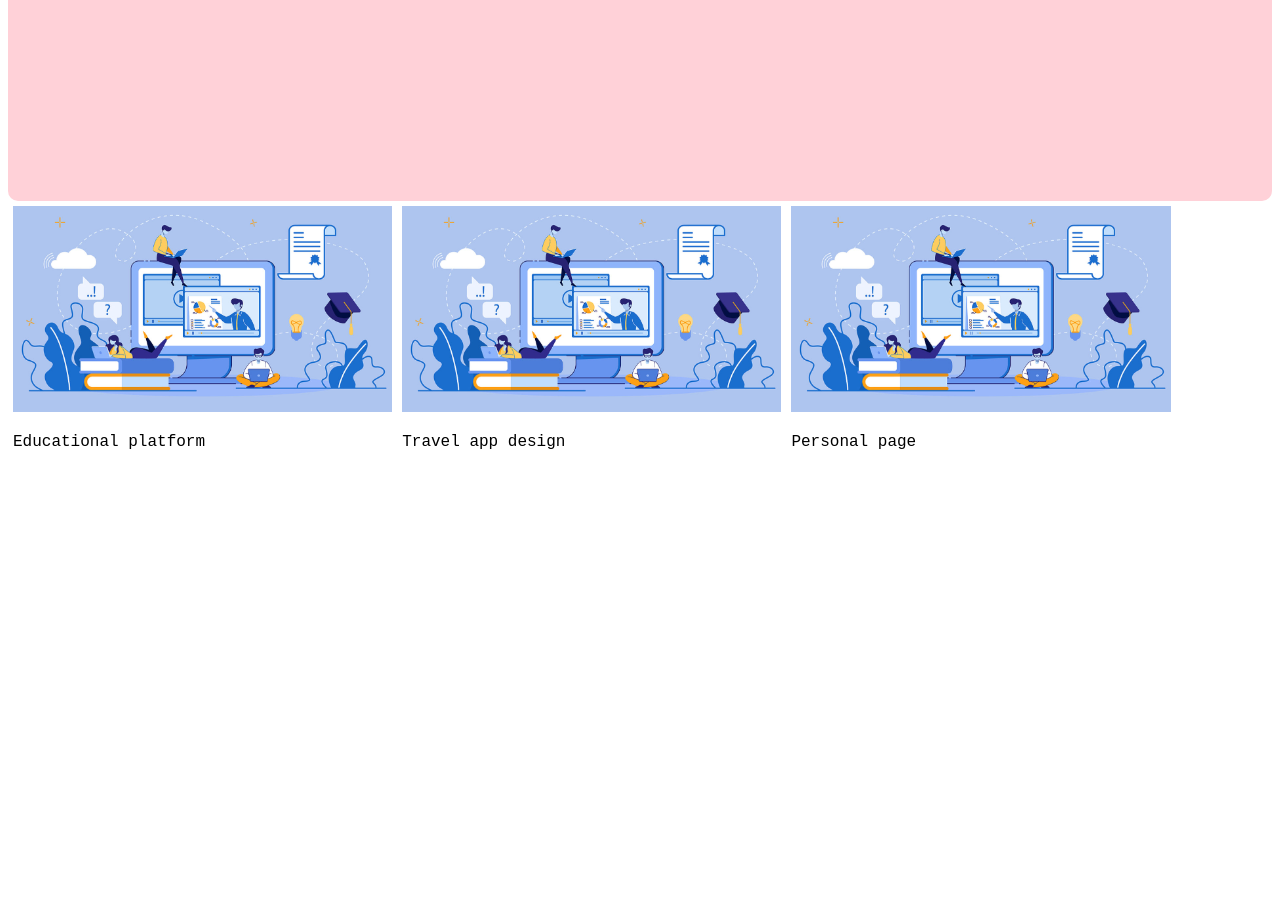
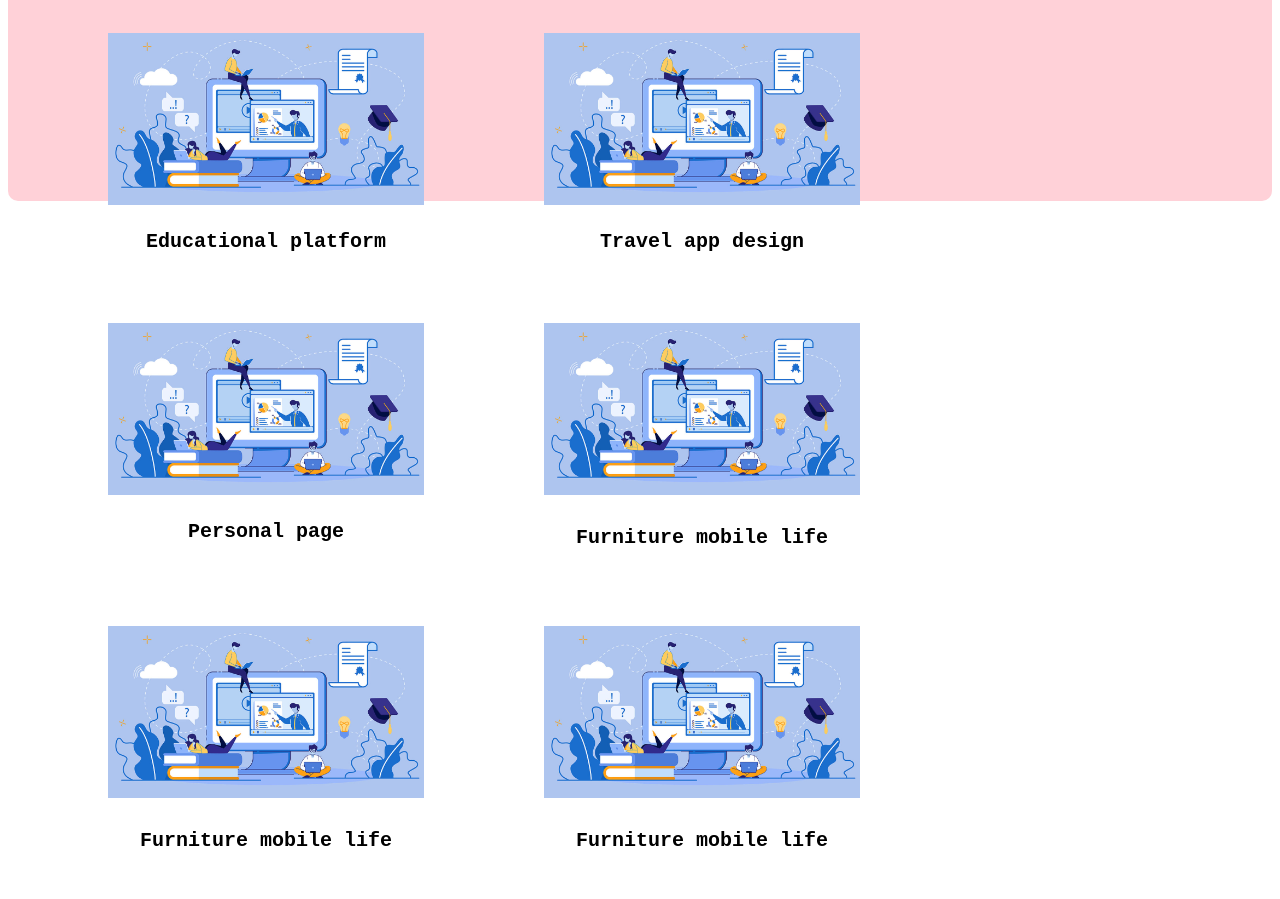
Before and after one commit to SilentStorm227/1-Portfolio-Work-UI, a plain HTML site: page index.html in a window 1280 px wide. Shown: the part 233-1132 px from the top of the page. Before the commit the page ends 800 px from the top, so only its background shows below. Drawn offline with Linux system fonts and the light colour scheme.

Commit message:
img row 2

```diff
--- a/index.css
+++ b/index.css
@@ -16,6 +16,14 @@ body{
 
 .column{
     float: left;
-    width: 30%;
-    padding: 5px;
+    width: 25%;
+    height: 50%;
+    padding: 20px;
+    padding-left: 100px;
+    padding-top: 30px;
 }
+
+.text{
+    font-size: 20px;
+    font-weight: bold;
+}
--- a/index.html
+++ b/index.html
@@ -9,25 +9,45 @@
 <body>
     <header>
         <div class="top">
+
     <h1 class="top1">My Portfolio </h1>
     <p>Explore my design service , from user interface and experience to prototyping and testing. Let's craft <br>
         exceptional digital experiences together.</p>
-        </div>
+
         <div class="row">
             <div class="column">
             <img src="1.jpg" style="width:100%">
-            <p>Educational platform</p>
+            <p class="text">Educational platform</p>
             </div>
 
             <div class="column">
             <img src="1.jpg" style="width:100%">
-            <p>Travel app design</p>
+            <p class="text">Travel app design</p>
             </div>
 
             <div class="column">
             <img src="1.jpg" style="width:100%">
-            <p>Personal page</p>
+            <p class="text">Personal page</p>
             </div>
+        </div>
+
+        <div class="row2">
+            <div class="column">
+                <img src="1.jpg" style="width:100%" >
+                <h4 class="text">Furniture mobile life</h4>
+            </div>
+
+            <div class="column">
+                <img src="1.jpg" style="width:100%" >
+                <h4 class="text">Furniture mobile life</h4>
+            </div>
+
+            <div class="column">
+                <img src="1.jpg" style="width:100%" >
+                <h4 class="text">Furniture mobile life</h4>
+            </div>
+        </div>
+
         </div>
     </header>
 </body>
```
